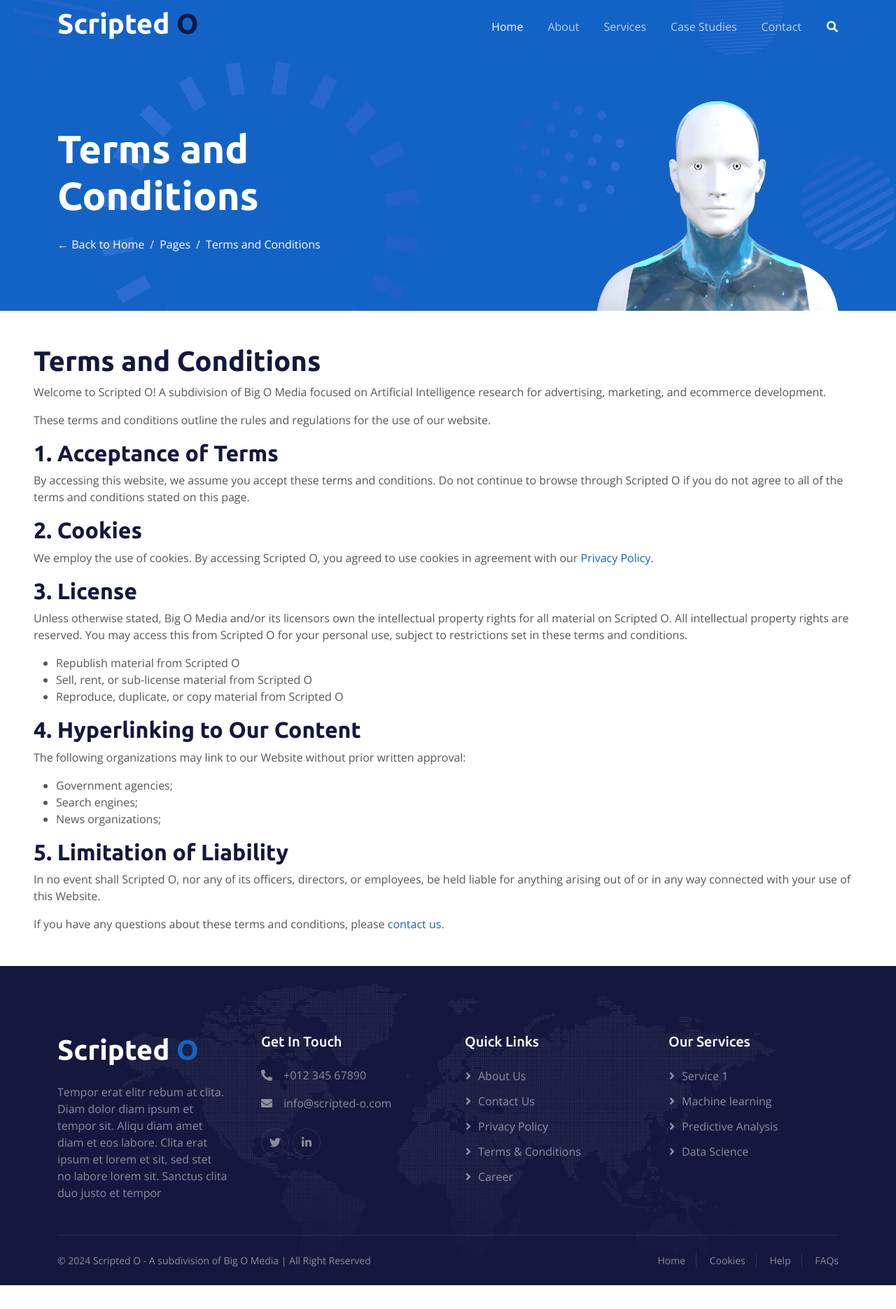
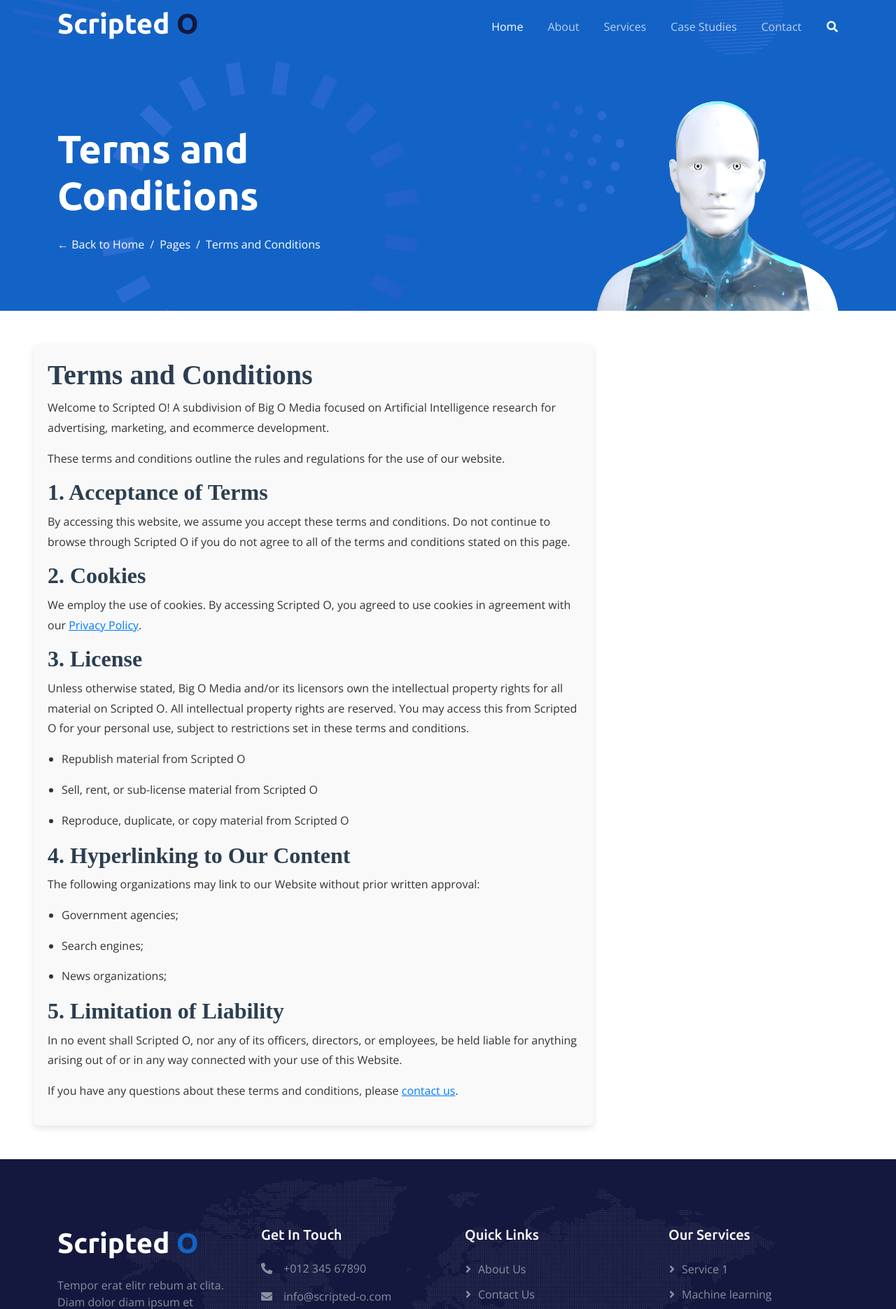
Before and after one commit to V-FOR-VEND3TTA/the-4th-kind, a Django app: page /terms-and-conditions/ in a window 1280 px wide. Shown: the top 1870 px of the page at 70% size. Before the commit the page ends 1836 px from the top, so only its background shows below. Run offline with Django 5.2, Linux system fonts and the light colour scheme; some libraries are stand-ins or nearby versions.

Commit message:
Created styling for terms and conditions page

```diff
--- a/main/website/static/css/style.css
+++ b/main/website/static/css/style.css
@@ -462,6 +462,42 @@
     border-color: var(--primary);
 }
 
+/*** Terms and Conditions **/
+/* Terms and Conditions Page Styles */
+.terms-container {
+    max-width: 800px;
+    margin: 50px auto;
+    padding: 20px;
+    background-color: #f9f9f9;
+    border-radius: 8px;
+    box-shadow: 0 4px 10px rgba(0, 0, 0, 0.1);
+}
+
+.terms-container h1, .terms-container h2 {
+    font-family: 'Libre Baskerville', serif;
+    color: #2c3e50;
+}
+
+.terms-container p, .terms-container li {
+    font-family: 'Open Sans', sans-serif;
+    color: #333;
+    line-height: 1.8;
+    margin-bottom: 15px;
+}
+
+.terms-container ul {
+    list-style: disc;
+    padding-left: 20px;
+}
+
+.terms-container a {
+    color: #007bff;
+    text-decoration: underline;
+}
+
+.terms-container a:hover {
+    color: #0056b3;
+}
 
 /*** Footer ***/
 .footer {
```
